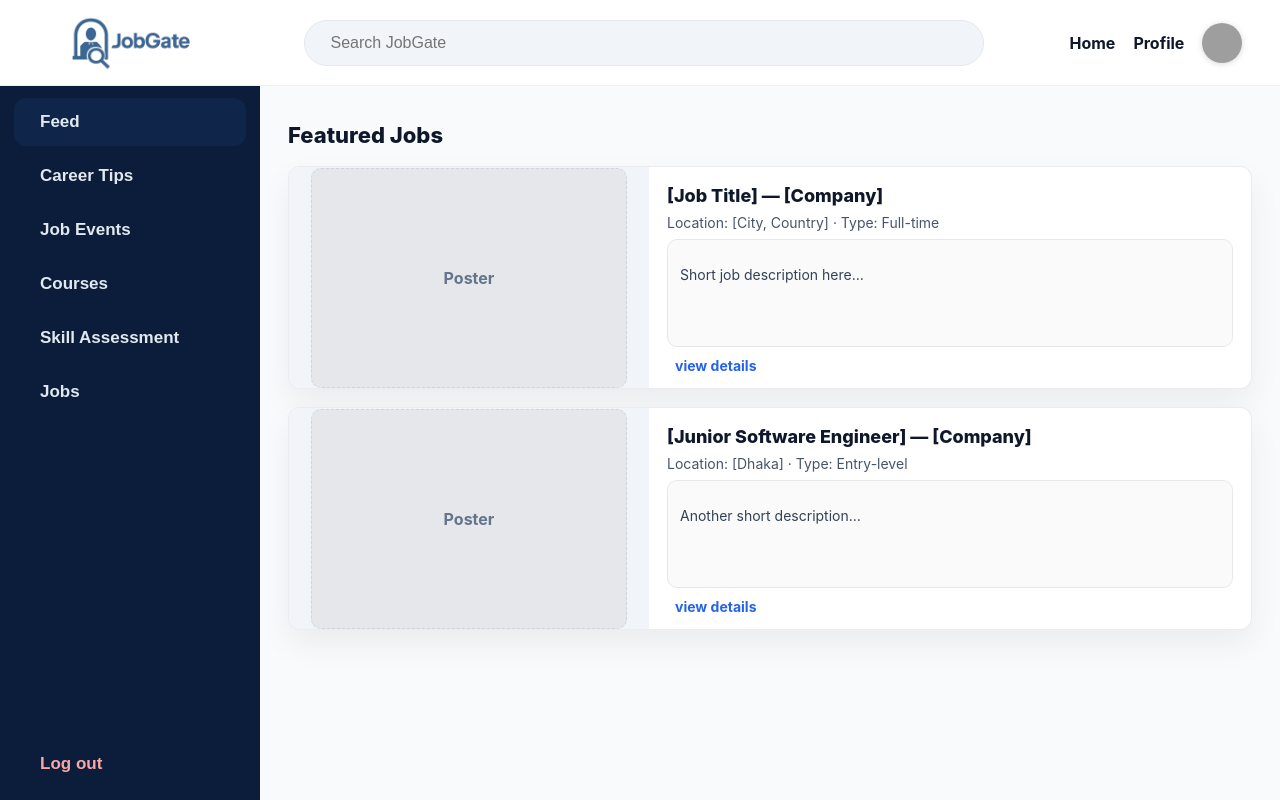
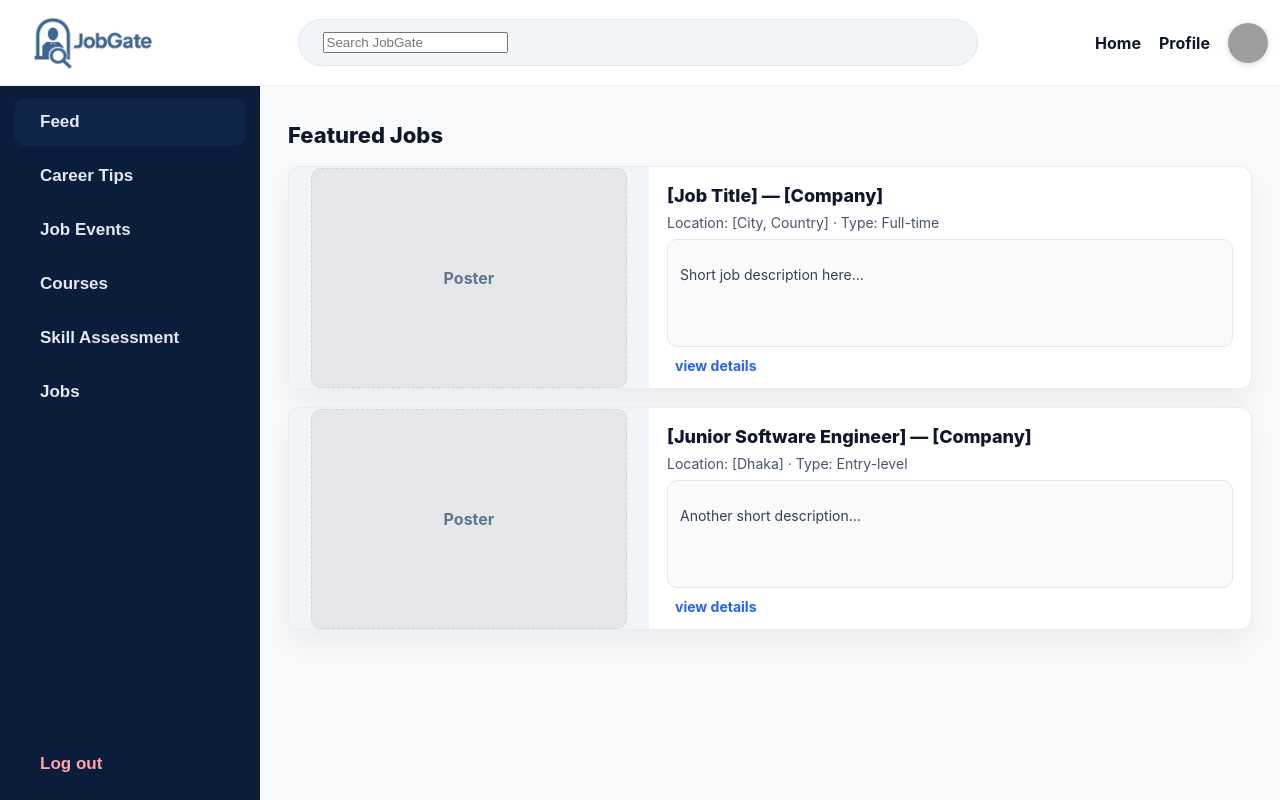
Before and after one commit to FoisalDev/JobGate, a PHP site: page /home.html in a window 1280 px wide. Run offline with PHP 8.4, Linux system fonts and the light colour scheme; some libraries are stand-ins or nearby versions; grey boxes are pictures that could not be loaded.

Commit message:
home page - top bar modified(need to fix the search bar box)

```diff
--- a/home.css
+++ b/home.css
@@ -15,41 +15,48 @@ img{max-width:100%; display:block}
   background: #fff; border-bottom: 1px solid rgba(2,6,23,.06);
   height: var(--topbar-h);
 }
+/* Make the topbar inner full-width so the logo can sit at the hard left */
 .topbar-inner{
   height: 100%;
-  display: flex; align-items: center;
-  justify-content: space-between;
+  display: flex;
+  align-items: center;
   gap: 20px;
-  width: min(1380px, 96%);
-  margin: 0 auto;
-  padding: 0 12px;
+
+  /* full width, no centering */
+  width: 100%;
+  margin: 0;
+
+  /* tiny horizontal padding is ok; set left to 0 for “most left” look */
+  padding: 0 12px 0 0;
+  justify-content: space-between; /* logo left / actions right */
 }
 
-/* Logo same as index/login/signup */
+/* keep the logo hard-left */
 .logo{
   height: clamp(80px, 10vw, 120px);
   width: auto;
   object-fit: contain;
   opacity: .98;
   flex-shrink: 0;
+  margin-left: 0;              /* ensure no extra offset */
 }
 
-/* Searchbar centered */
+/* center the search bar within the available space */
 .search-wrap{
   flex: 1;
   display: flex; align-items: center; gap: 8px;
   background:#f1f5f9; border:1px solid #e2e8f0;
   border-radius:999px; padding:12px 16px;
   max-width:680px;
-  margin: 0 auto;
-}
-.search-wrap .sicon{ color:#64748b; font-size:20px }
-.search-wrap input{
-  border:0; outline:0; background:transparent; width:100%;
-  font-size:16px; color:#0f172a;
+
+  margin: 0 auto;             /* <-- this centers it */
 }
 
-.top-actions{ display:flex; align-items:center; gap:18px; flex-shrink:0 }
+.top-actions{
+  display:flex; align-items:center; gap:18px;
+  flex-shrink:0;
+}
+
 .tlink{
   display:flex; align-items:center; gap:8px; color:#0f172a; text-decoration:none;
   font-weight:700;
--- a/home.html
+++ b/home.html
@@ -10,21 +10,24 @@
   <body>
     <!-- Top bar -->
     <header class="topbar">
-      <div class="topbar-inner container">
+      <!-- remove the `container` class here -->
+      <div class="topbar-inner">
         <img src="./JobGate_logo.png" alt="JobGate" class="logo" />
 
         <div class="search-wrap" role="search">
-          <iconify-icon icon="mdi:magnify" class="sicon"></iconify-icon>
-          <input type="text" placeholder="Search JobGate" />
+          <iconify-icon icon="mdi:magnify" class="sicon" aria-hidden="true"></iconify-icon>
+          <input type="text" placeholder="Search JobGate" aria-label="Search JobGate" />
         </div>
 
-        <nav class="top-actions">
+        <nav class="top-actions" aria-label="Top actions">
           <a href="#" class="tlink">Home</a>
           <a href="#" class="tlink">Profile</a>
           <img src="./avatar_placeholder.jpg" class="avatar" alt="User avatar" />
         </nav>
       </div>
     </header>
+
+
 
     <div class="layout">
       <!-- Sidebar -->
```
